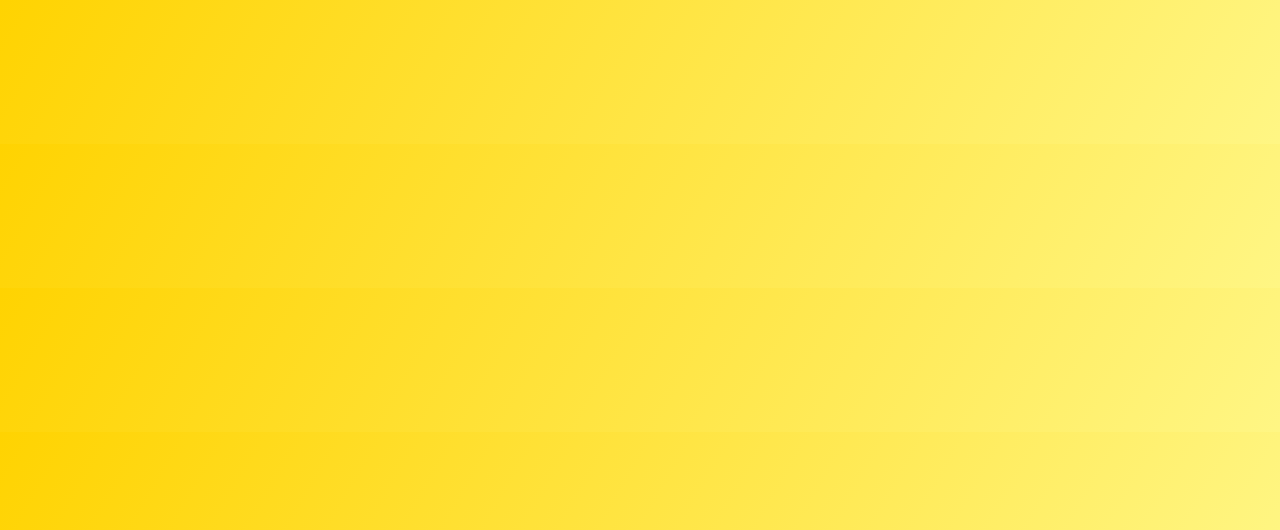
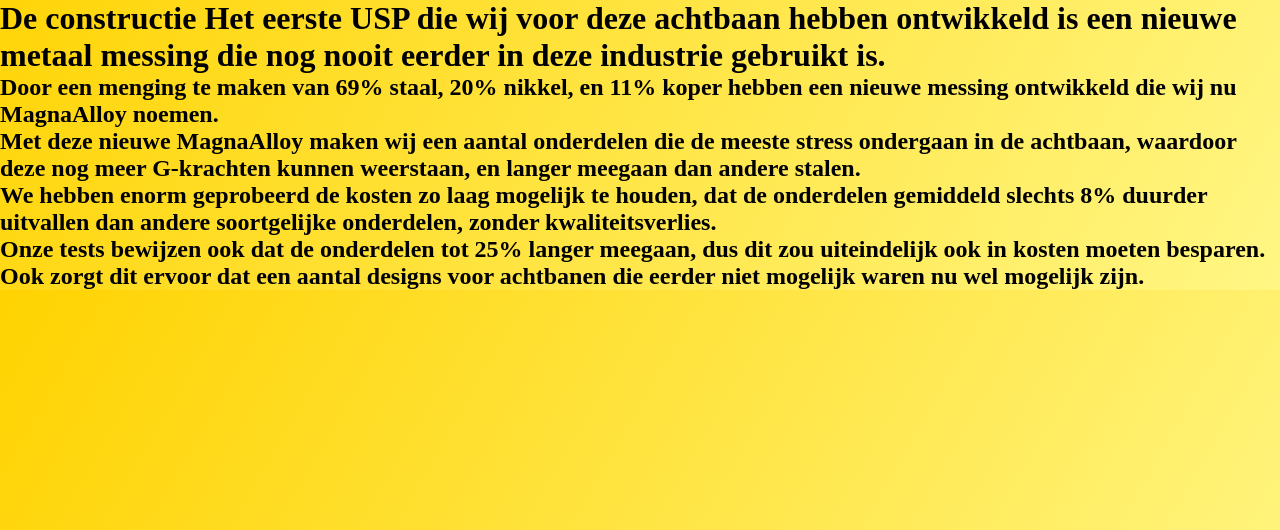
Before and after one commit to Koen-Smit/SuperCoaster-NV, a PHP site: page /constructies.php in a window 1280 px wide. Shown: the part 144-674 px from the top of the page. Run offline with PHP 8.4, Linux system fonts and the light colour scheme; some libraries are stand-ins or nearby versions.

Commit message:
text constructie toegevoegd

```diff
--- a/constructies.php
+++ b/constructies.php
@@ -11,3 +11,15 @@
   ?>
 
   <div class="wrapper">
+
+        <h1> De constructie
+            Het eerste USP die wij voor deze achtbaan hebben ontwikkeld is een nieuwe metaal messing die nog nooit eerder in deze industrie gebruikt is. </h1>
+
+        <h2> Door een menging te maken van 69% staal, 20% nikkel, en 11% koper hebben een nieuwe messing ontwikkeld die wij nu MagnaAlloy noemen. </h2>
+        <h2> Met deze nieuwe MagnaAlloy maken wij een aantal onderdelen die de meeste stress ondergaan in de achtbaan, waardoor deze nog meer G-krachten kunnen weerstaan, en langer meegaan dan andere stalen. </h2>
+        <h2> We hebben enorm geprobeerd de kosten zo laag mogelijk te houden, dat de onderdelen gemiddeld slechts 8% duurder uitvallen dan andere soortgelijke onderdelen, zonder kwaliteitsverlies. </h2>
+        <h2> Onze tests bewijzen ook dat de onderdelen tot 25% langer meegaan, dus dit zou uiteindelijk ook in kosten moeten besparen. </h2>
+        <h2> Ook zorgt dit ervoor dat een aantal designs voor achtbanen die eerder niet mogelijk waren nu wel mogelijk zijn. </h2>
+
+
+</body>
```
